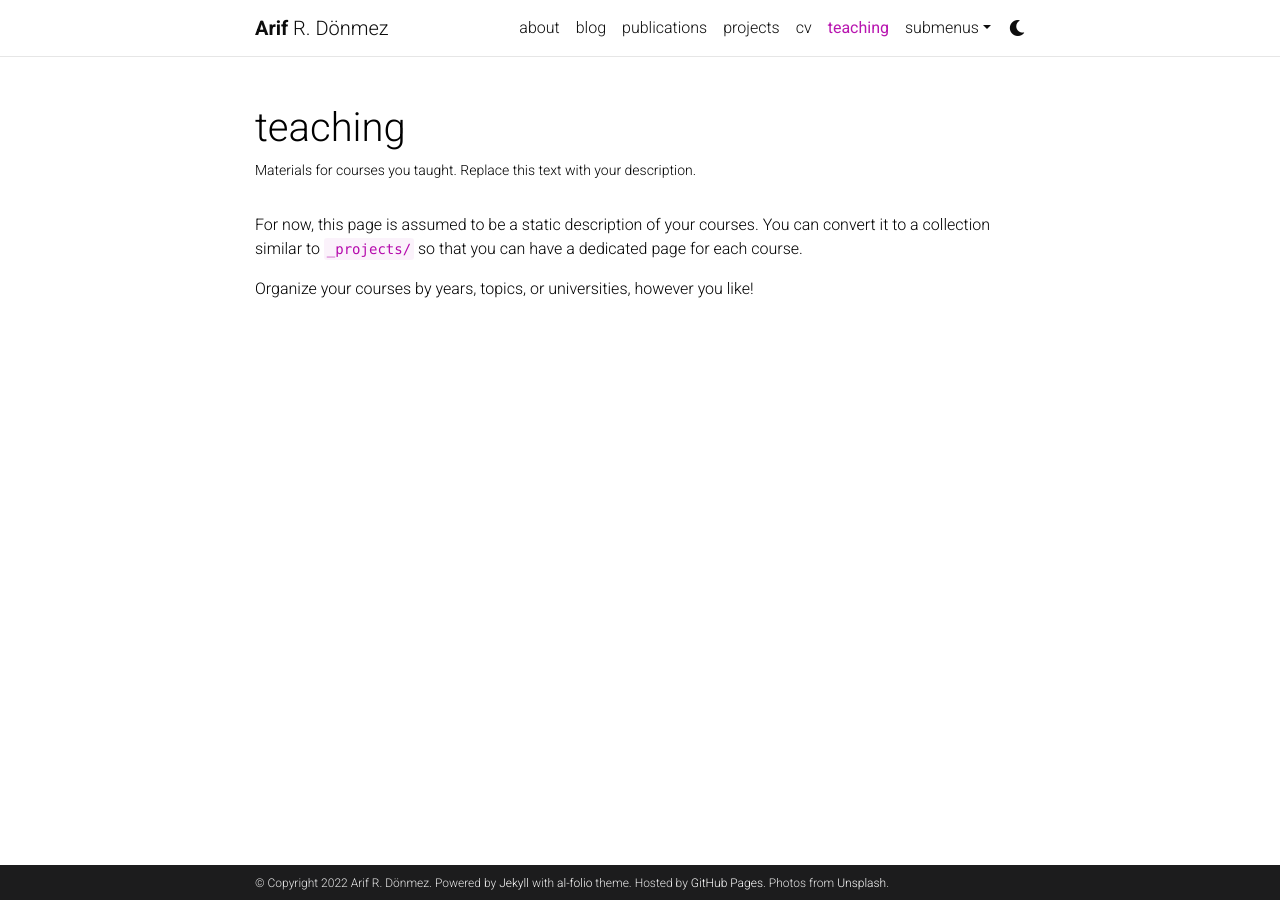
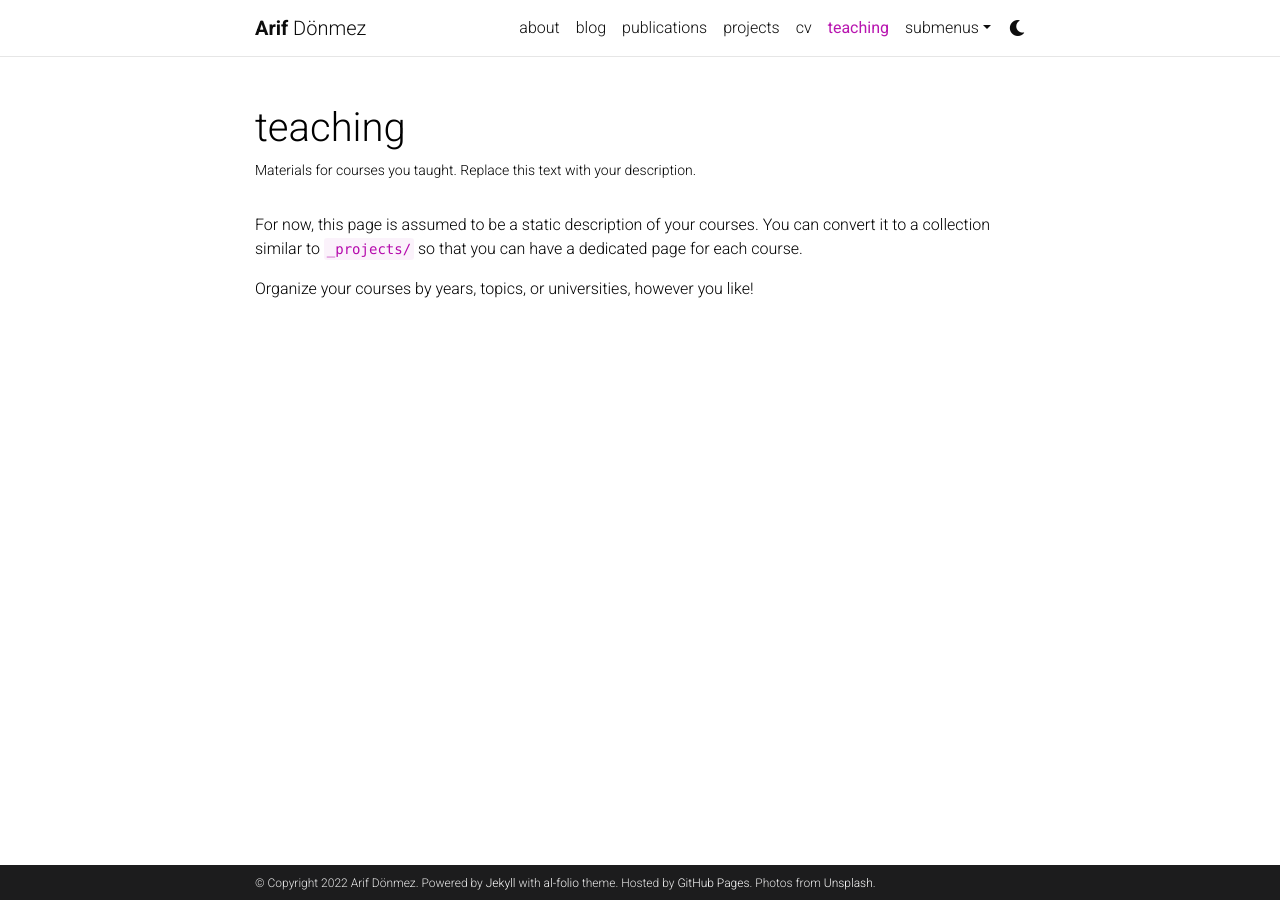
Before and after one commit to ArifDoenmez/ArifDoenmez.github.io, a Jekyll site: the page built from _pages/teaching.md, in a window 1280 px wide. Built offline with Jekyll 4.4.1, drawn with Linux system fonts in a browser that asks for light colours; comment, search, counter and statistics services are not loaded; a style sheet for code colours, icons or effects is not loaded; part of the change alters nothing that is shown.

```diff
--- a/_config.yml
+++ b/_config.yml
@@ -4,9 +4,9 @@
 
 title: blank # the website title (if blank, full name will be used instead)
 first_name: Arif
-middle_name: R.
+middle_name:
 last_name: Dönmez
-email: you@example.com
+email: arif.doenmez@iuf-duesseldorf.de
 description: > # the ">" symbol means to ignore newlines until "footer_text:"
   A simple, whitespace theme for academics. Based on [*folio](https://github.com/bogoli/-folio) design.
 footer_text: >
@@ -82,7 +82,7 @@ contact_note: >
 google_analytics:  # your google-analytics ID (format: UA-XXXXXXXXX)
 panelbear_analytics:  # panelbear analytics site ID (format: XXXXXXXXX)
 
-google_site_verification:  # your google-site-verification ID (Google Search Console)
+google_site_verification: rmz_Mg7YN0T8OgMJQCMtVXPeTClDedhhMMG2ARep_II # your google-site-verification ID (Google Search Console)
 bing_site_verification:  # out your bing-site-verification ID (Bing Webmaster)
 
 # -----------------------------------------------------------------------------
```
